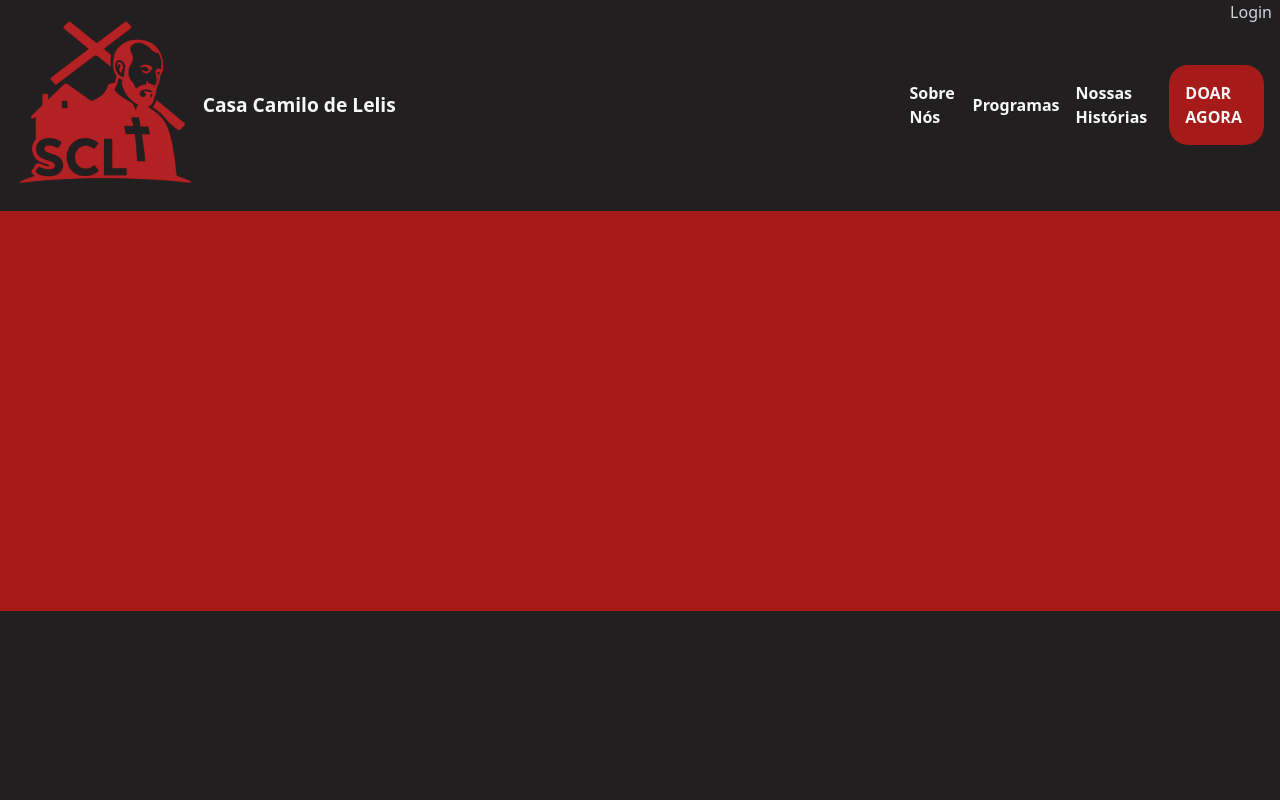
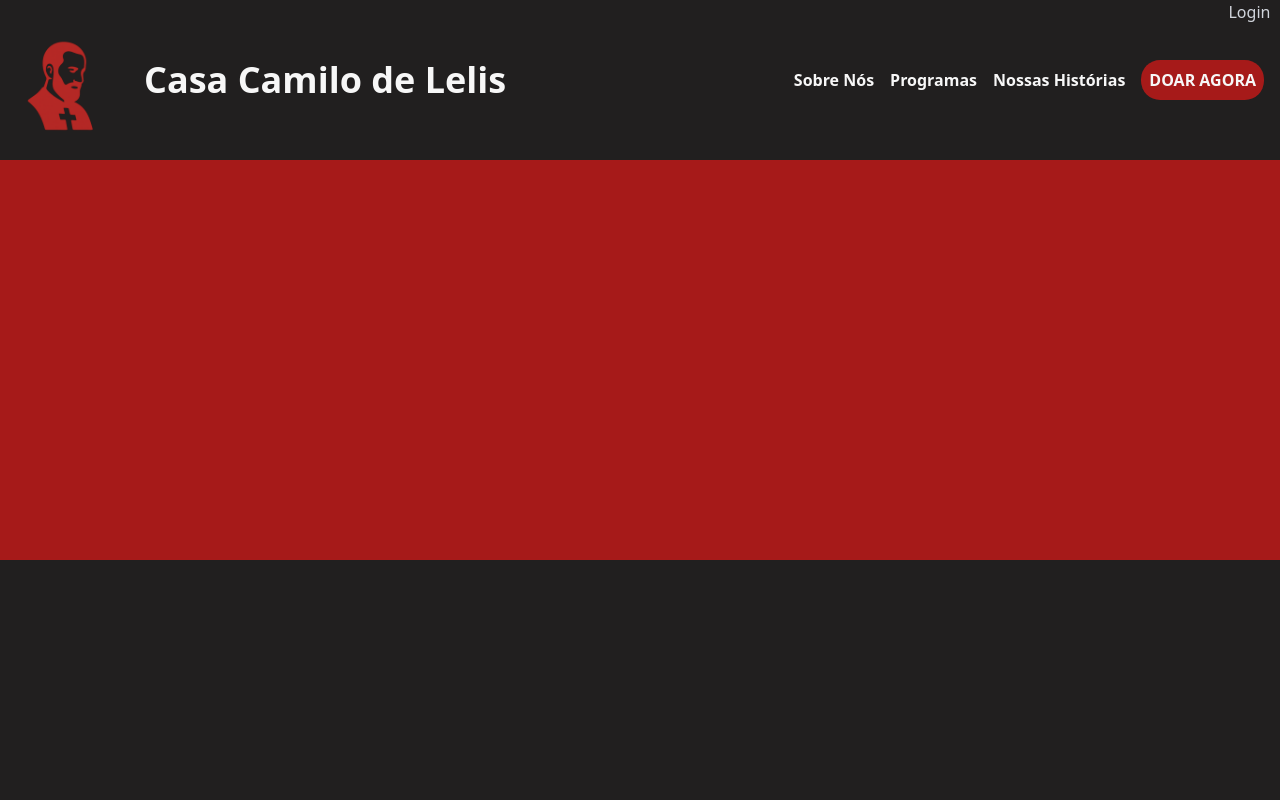
Before and after one commit to Projeto-PIEX-Sao-Camilo-de-Lelis/CSCL-Site, a React (Vite) app in the folder cscl-site/: page / in a window 1280 px wide. Shown: the top 800 px of the page. Built offline with nearby package versions, Linux system fonts and the light colour scheme.

Commit message:
Correção da responsividade do menu

```diff
--- a/cscl-site/src/components/MainPage.jsx
+++ b/cscl-site/src/components/MainPage.jsx
@@ -10,7 +10,7 @@ import Menu from "./menu/Menu";
 export default function MainPage() {
   return (
     <UserContextProvider>
-      <div className="flex flex-col w-full overflow-x-hidden md:text-4x1">
+      <div className="flex flex-col w-full overflow-x-hidden md:text-2x1">
         <Menu />
         <Donations />
         <About />
--- a/cscl-site/src/components/menu/Menu.jsx
+++ b/cscl-site/src/components/menu/Menu.jsx
@@ -8,18 +8,21 @@ export default function Menu() {
 
   return (
     <div
-      className={`flex flex-row w-full max-w-screen min-h-[15vh] justify-between items-center font-bold p-[1rem] bg-secondary text-whiteColor`}
+      className={`flex items-center justify-between w-full min-h-[15vh] md:min-h-[20vh] bg-secondary text-whiteColor font-bold px-4`}
     >
-      <div className="flex flex-row gap-[0.5rem] justify-start items-center">
+      {/* Logo à esquerda */}
+      <div className="flex items-center gap-2">
         <img
-          src="assets/icons/logo2.png"
+          src="assets/icons/logo3.png"
           alt="logo da Casa São Camillo de Lelis"
-          className="w-1/5 h-1/2"
+          className="w-15 h-15 md:w-30 md:h-30 object-contain"
         />
-        <h1 className="text-[1.2rem]">Casa Camilo de Lelis</h1>
+        <h1 className="text-[1.2rem] md:text-4xl">Casa Camilo de Lelis</h1>
       </div>
-      <HamburgerMenu />
-      <nav className=" flex-row gap-[1rem] justify-center items-center hidden md:flex">
+      <div className="flex md:hidden">
+        <HamburgerMenu />
+      </div>
+      <nav className="hidden md:flex items-center gap-4 ">
         {user != null && (
           <a
             className="hover:underline decoration-main underline-offset-4 cursor-pointer"
@@ -47,18 +50,29 @@ export default function Menu() {
           Nossas Histórias
         </a>
         <a
-          className={` p-[1rem] rounded-[1.2rem] cursor-pointer bg-main`}
+          className={` p-[0.5rem] rounded-[1.2rem] cursor-pointer bg-main`}
           href="#donations"
         >
           DOAR AGORA
         </a>
+
+        {user != null && (
+          <a
+            className="hidden md:block absolute start-0 top-0 font-light text-gray-300 mr-[0.6rem] cursor-pointer"
+            dir="rtl"
+          >
+            deslogar
+          </a>
+        )}
+        {user == null && (
+          <a
+            className="hidden md:block absolute start-0 top-0 font-light text-gray-300 mr-[0.6rem] cursor-pointer"
+            dir="rtl"
+          >
+            Login
+          </a>
+        )}
       </nav>
-      <a
-        className="hidden md:block absolute start-0 top-0 font-light text-gray-300 mr-[0.5rem] cursor-pointer"
-        dir="rtl"
-      >
-        Login
-      </a>
     </div>
   );
 }
```
